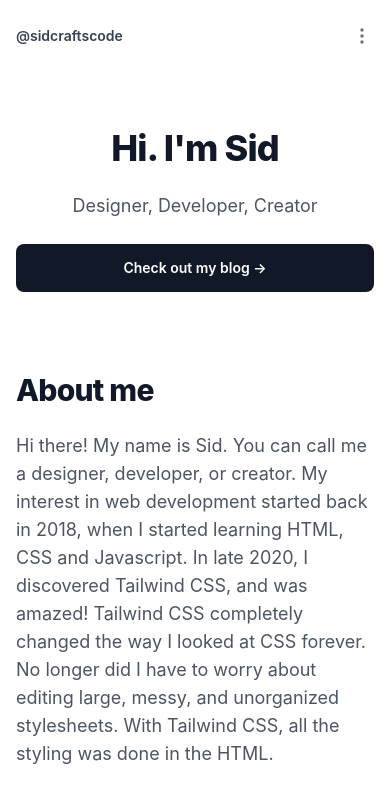
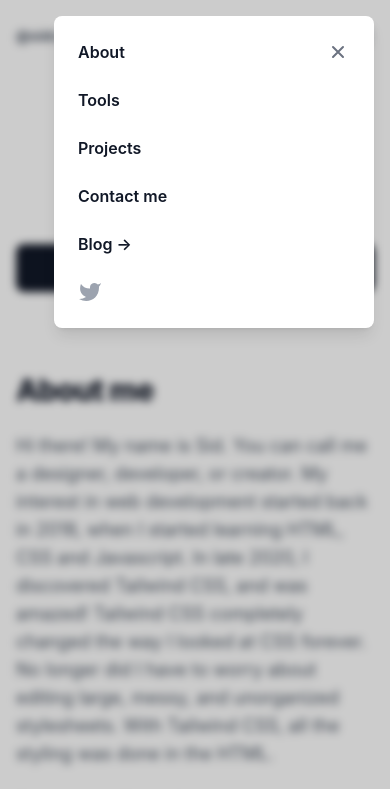
Before and after one commit to sidcraftscode/sidcrafts.com-old, a website: page public/index.html in a window 390 px wide. Both pictures are taken after a click on the button "Navigation". Shown: the top 789 px of the page. Drawn offline with nearby package versions, Linux system fonts and the light colour scheme; a web font is replaced by a local one.

Commit message:
Fixed mobile menu

```diff
--- a/public/index.html
+++ b/public/index.html
@@ -5,18 +5,19 @@
   <meta name="viewport" content="width=device-width, initial-scale=1.0">
   <link href="/styles/tailwind.css" rel="stylesheet">
   <link rel="stylesheet" href="https://rsms.me/inter/inter.css" />
+  <script src="https://cdn.jsdelivr.net/gh/alpinejs/alpine@v2.8.2/dist/alpine.min.js" defer></script>
 </head>
-<body class="antialiased">
+<body  x-data="{ open: false }" class="antialiased">
 <header class="relative">
   <div class="px-4 sm:px-6 md:px-8">
     <div class="relative pt-6 lg:pt-8 flex items-center justify-between text-gray-700 font-semibold text-sm leading-6">
       <a href="/">@sidcraftscode</a>
       <div class="flex items-center">
         <div class="-my-1 ml-2 -mr-1 md:hidden">
-          <button type="button" class="text-gray-500 w-8 h-8 flex items-center justify-center hover:text-gray-600">
+          <button type="button" @click="open = true" class="text-gray-500 w-8 h-8 flex items-center justify-center hover:text-gray-600">
             <span class="sr-only">Navigation</span>
-            <svg width="24" height="24" fill="none" aria-hidden="true">
-              <path d="M12 6v.01M12 12v.01M12 18v.01M12 7a1 1 0 1 1 0-2 1 1 0 0 1 0 2Zm0 6a1 1 0 1 1 0-2 1 1 0 0 1 0 2Zm0 6a1 1 0 1 1 0-2 1 1 0 0 1 0 2Z" stroke="currentColor" stroke-width="1.5" stroke-linecap="round" stroke-linejoin="round"></path>
+            <svg width="24" height="24" xmlns="http://www.w3.org/2000/svg" fill="none" viewBox="0 0 24 24" stroke="currentColor">
+              <path stroke-linecap="round" stroke-linejoin="round" stroke-width="2" d="M4 6h16M4 12h16M4 18h16" />
             </svg>
           </button>
         </div>
@@ -150,5 +151,37 @@
       </div>
    </div>
 </footer>
+<div id="menu" class="">
+<div x-show="open" @click="open = false" class="block fixed inset-0 bg-black bg-opacity-20 backdrop-blur-sm" aria-hidden="true"></div>
+<div x-show="open" @click.away="open = false" x-transition:enter="transition ease-out duration-100 transform"
+x-transition:enter-start="opacity-0 scale-95"
+x-transition:enter-end="opacity-100 scale-100"
+x-transition:leave="transition ease-in duration-75 transform"
+x-transition:leave-start="opacity-100 scale-100"
+x-transition:leave-end="opacity-0 scale-95"
+ class="fixed top-4 right-4 w-full max-w-xs bg-white rounded-lg shadow-lg p-6 text-base font-semibold text-gray-900">
+  <button  @click="open = false" class="absolute top-5 right-5 w-8 h-8 flex items-center justify-center text-gray-500 hover:text-gray-600" tabindex="0">
+     <span class="sr-only">Close navigation</span>
+     <svg viewBox="0 0 10 10" class="w-2.5 h-2.5 overflow-visible" aria-hidden="true">
+        <path d="M0 0L10 10M10 0L0 10" fill="none" stroke="currentColor" stroke-width="2" stroke-linecap="round"></path>
+     </svg>
+    </button>
+  <ul class="space-y-6">
+           <li><a @click="open = false" class="hover:text-gray-500" href="/#about">About</a></li>
+           <li><a @click="open = false" class="hover:text-gray-500" href="/#tools">Tools</a></li>
+           <li><a @click="open = false" class="hover:text-gray-500" href="/#projects">Projects</a></li>
+           <li><a @click="open = false" class="hover:text-gray-500" href="/#contact">Contact me</a></li>
+           <li><a @click="open = false" class="hover:text-gray-500" href="/blog">Blog →</a></li>
+           <li>
+             <a href="https://twitter.com/sidcraftscode" class="block w-6 h-6 text-gray-400 hover:text-gray-500">
+               <span class="sr-only">Twitter</span>
+               <svg viewBox="0 0 24 24" width="24" height="24" fill="currentColor" aria-hidden="true">
+                 <path d="M23 3a10.9 10.9 0 01-3.14 1.53 4.48 4.48 0 00-7.86 3v1A10.66 10.66 0 013 4s-4 9 5 13a11.64 11.64 0 01-7 2c9 5 20 0 20-11.5a4.5 4.5 0 00-.08-.83A7.72 7.72 0 0023 3z"></path>
+               </svg>
+             </a>
+           </li>
+  </ul>
+</div>
+</div>
 </body>
 </html>
```
Also changed, not shown: public/blog.html (+24 -13 lines), public/styles/tailwind.css.
